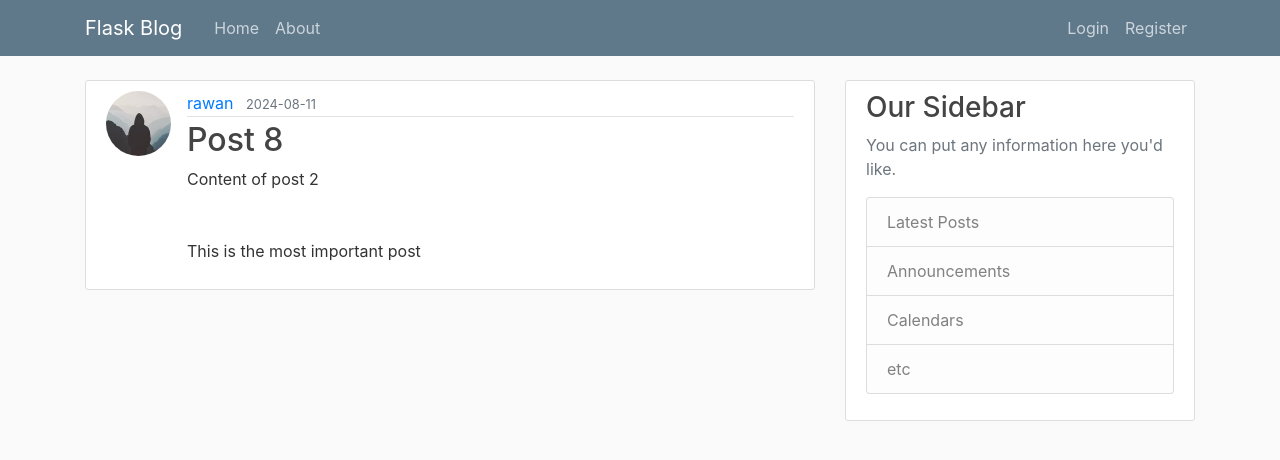
After one commit to RawanAhmed444/Blog-Web-App, a Flask app: page /post/2 in a window 1280 px wide. The commit adds this page. Shown: the top 460 px of the page. Run offline with Flask 3, Linux system fonts and the light colour scheme; some libraries are stand-ins or nearby versions.

Commit message:
create, update, and delete posts

```diff
--- a/flaskblog/routes.py
+++ b/flaskblog/routes.py
@@ -1,31 +1,17 @@
 import os
 import secrets
 from PIL import Image
-from flask import render_template, url_for, flash, redirect, request
+from flask import render_template, url_for, flash, redirect, request, abort
 from flaskblog import app, db, bcrypt
-from flaskblog.forms import RegisterationForm, LoginForm, updateAccountForm
+from flaskblog.forms import RegisterationForm, LoginForm, UpdateAccountForm, PostForm
 from flaskblog.models import User, Post
 from flask_login import login_user, current_user, logout_user, login_required
-
-posts = [
-    {
-        'author': 'Abas El-aaad',
-        'title': 'Post Blog 1',
-        'content': 'Content 1',
-        'date': 'Mar, 20, 2024',
-    },
-    {
-        'author': 'Taha Hussin',
-        'title': 'Post Blog 2',
-        'content': 'Content 2',
-        'date': 'Mar, 21, 2024',
-    }
-]
 
 
 @app.route("/")
 @app.route("/home")
 def home():
+    posts = Post.query.all()
     return render_template('home.html', posts=posts)
 
 
@@ -88,7 +74,7 @@ def save_picture(form_picture):
 @app.route("/account", methods=['GET', 'POST'])
 @login_required
 def account():
-    form = updateAccountForm()
+    form = UpdateAccountForm()
     if form.validate_on_submit():
         if form.picture.data:
             picture_file = save_picture(form.picture.data)
@@ -103,3 +89,54 @@ def account():
         form.email.data = current_user.email
     image_file = url_for('static', filename='profile_pics/' + current_user.image_file)
     return render_template('account.html', title='Account', image_file=image_file, form=form)
+
+
+@app.route("/post/new", methods=['GET', 'POST'])
+@login_required
+def new_post():
+    form = PostForm()
+    if form.validate_on_submit():
+        post = Post(title=form.title.data, content=form.content.data, author=current_user)
+        db.session.add(post)
+        db.session.commit()
+        flash('Your post has been submitted successfully!' , 'success')
+        return redirect(url_for('home'))
+    return render_template('create_post.html', title='New Post', form=form, legend='New Post')
+
+
+@app.route("/post/<int:post_id>", methods=['GET', 'POST'])
+def post(post_id):
+    post = Post.query.get_or_404(post_id)
+    return render_template('post.html', title=post.title, post=post)
+
+
+@app.route("/post/<int:post_id>/update", methods=['GET', 'POST'])
+@login_required
+def update_post(post_id):
+    post = Post.query.get_or_404(post_id)
+    if post.author != current_user:
+        abort(403)
+    form = PostForm()
+    if form.validate_on_submit():
+        post.title = form.title.data
+        post.content = form.content.data
+        db.session.commit()
+        flash('Your post has been updated successfully!', 'success')
+        return redirect(url_for('post', post_id=post.id))
+    elif request.method == 'GET':
+        form.title.data = post.title
+        form.content.data = post.content
+    return render_template('create_post.html', title='Update Post', form=form, legend='Update Post')
+
+
+
+@app.route("/post/<int:post_id>/delete", methods=['POST'])
+@login_required
+def delete_post(post_id):
+    post = Post.query.get_or_404(post_id)
+    if post.author != current_user:
+        abort(403)
+    db.session.delete(post)
+    db.session.commit()
+    flash('Your post has been deleted successfully!', 'success')
+    return redirect(url_for('home'))
--- a/flaskblog/templates/layout.html
+++ b/flaskblog/templates/layout.html
@@ -37,6 +37,7 @@
                     <!-- Navbar Right Side -->
                     <div class="navbar-nav">
                         {% if current_user.is_authenticated %}
+                        <a class="nav-item nav-link" href="{{ url_for('new_post') }}">New Post</a>
                         <a class="nav-item nav-link" href="{{ url_for('account') }}">Account</a>
                         <a class="nav-item nav-link" href="{{ url_for('logout') }}">Logout</a>
                         {% else %}
--- /dev/null
+++ b/flaskblog/templates/post.html
@@ -0,0 +1,43 @@
+{% extends "layout.html" %}
+{% block content %}
+<article class="media content-section">
+    <img class="rounded-circle article-img"
+        src="{{ url_for('static', filename='profile_pics/' + post.author.image_file) }}">
+    <div class="media-body">
+        <div class="article-metadata">
+            <a class="mr-2" href="#">{{ post.author.username }}</a>
+            <small class="text-muted">{{ post.date_posted.strftime('%Y-%m-%d') }}</small>
+            {% if post.author == current_user %}
+            <div>
+                <a class="btn btn-secondary btn-sm mt-1 mb-1"
+                    href="{{ url_for('update_post', post_id=post.id) }}">Update</a>
+                <button type="button" class="btn btn-danger btn-sm m-1" data-toggle="modal"
+                    data-target="#deleteModal">Delete</button>
+            </div>
+            {% endif %}
+        </div>
+        <h2 class="article-title">{{ post.title }}</h2>
+        <p class="article-content">{{ post.content }}</p>
+    </div>
+</article>
+<!-- Modal -->
+<div class="modal fade" id="deleteModal" tabindex="-1" role="dialog" aria-labelledby="deleteModalLabel"
+    aria-hidden="true">
+    <div class="modal-dialog" role="document">
+        <div class="modal-content">
+            <div class="modal-header">
+                <h5 class="modal-title" id="deleteModalLabel">Delete Post?</h5>
+                <button type="button" class="close" data-dismiss="modal" aria-label="Close">
+                    <span aria-hidden="true">&times;</span>
+                </button>
+            </div>
+            <div class="modal-footer">
+                <button type="button" class="btn btn-secondary" data-dismiss="modal">Close</button>
+                <form action="{{ url_for('delete_post', post_id=post.id) }}" method="POST">
+                    <input class="btn btn-danger" type="submit" value="Delete">
+                </form>
+            </div>
+        </div>
+    </div>
+</div>
+{% endblock content %}
```
Also changed, not shown: flaskblog/forms.py (+8 -2 lines), flaskblog/templates/create_post.html (added, +40 -0 lines), flaskblog/templates/home.html (+5 -3 lines), flaskblog/static/profile_pics/64272ab2a0e18f9c.jpg (added), flaskblog/static/profile_pics/ece4c5cfdf09ab6e.jpg (added), instance/site.db.
